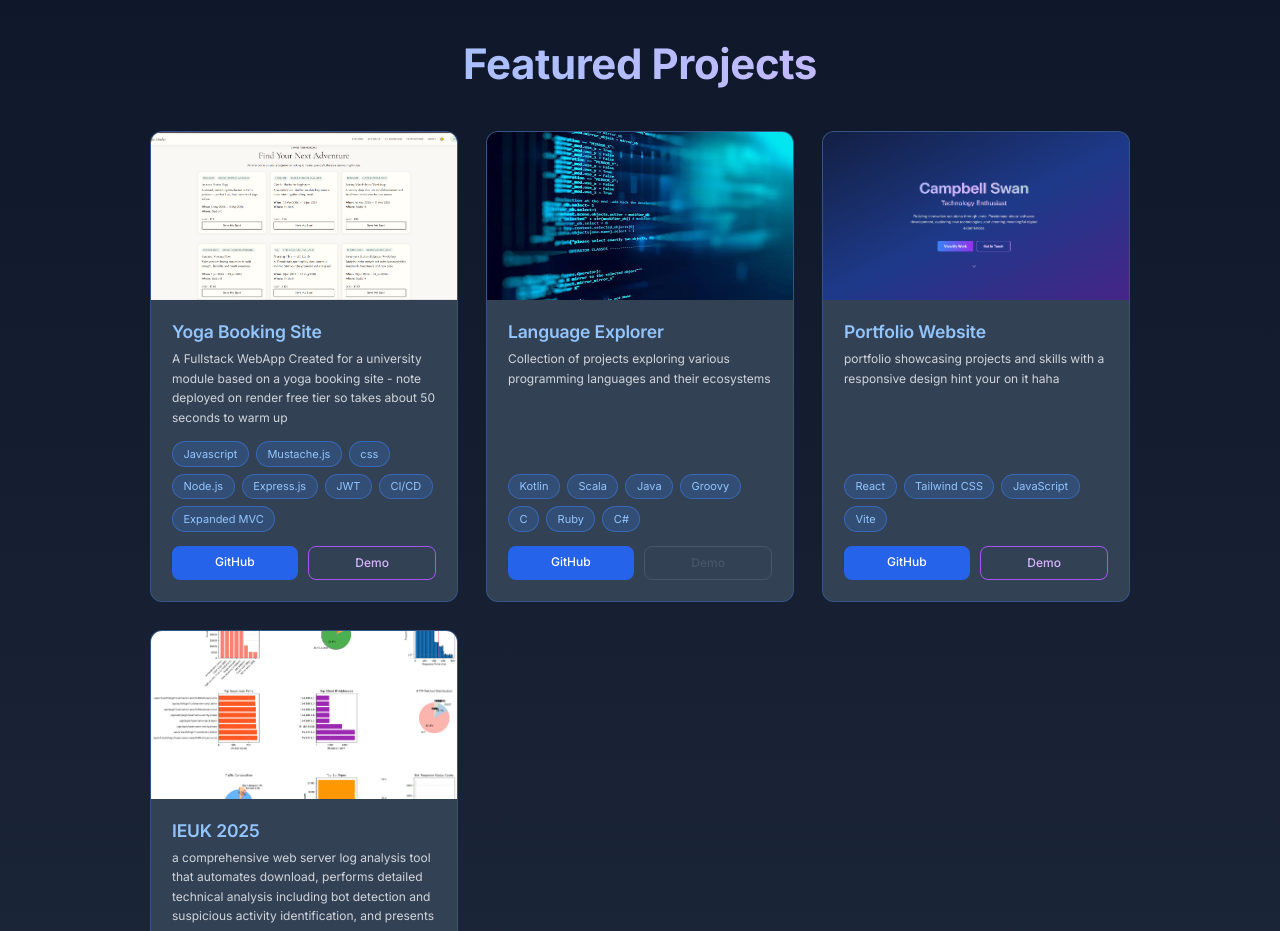
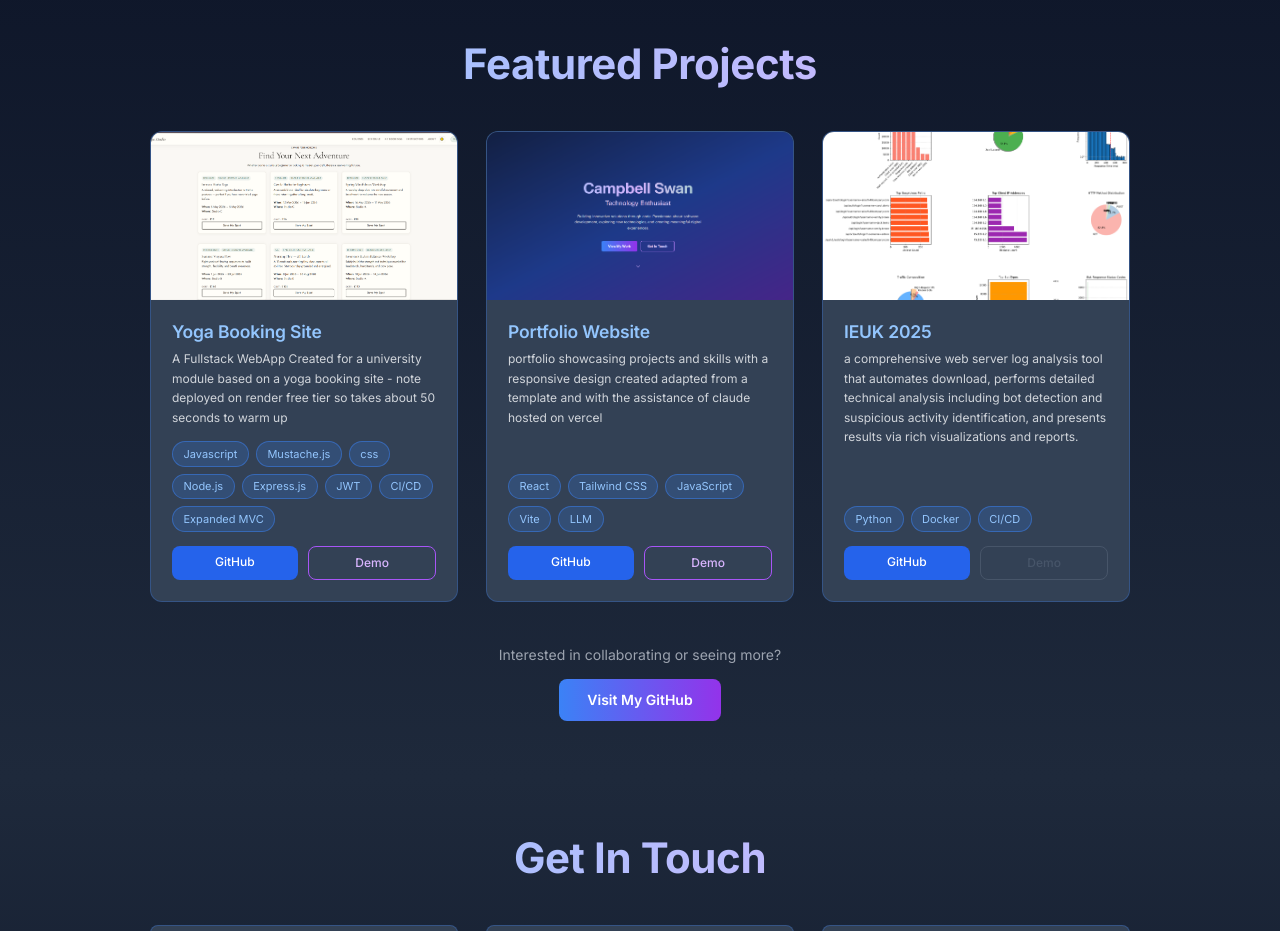
Before and after one commit to CSwan300/CampbellSwanPortfolio, a React (Vite) app: page / in a window 1280 px wide. Shown: the part 1540-2471 px from the top of the page. Built offline with nearby package versions, Linux system fonts and the light colour scheme; a web font is replaced by a local one.

Commit message:
Refactor project entries in projects.js
Updated project IDs and descriptions in projects.js.

```diff
--- a/src/data/projects.js
+++ b/src/data/projects.js
@@ -1,6 +1,6 @@
 export const projects = [
     {
-        id: 2,
+        id: 1,
         title: "Yoga Booking Site",
         description: "A Fullstack WebApp Created for a university module based on a yoga booking site - note deployed on render free tier so takes about 50 seconds to warm up ",
         technologies: ["Javascript", "Mustache.js", "css", "Node.js","Express.js","JWT","CI/CD","Expanded MVC"],
@@ -8,33 +8,22 @@ export const projects = [
         demo: "https://campbellswanwebdev2courseworklivedemo.onrender.com/",
         image: "./images/Yoga.png",
     },
-
-
     {
-        id: 3,
-        title: "Language Explorer",
-        description: "Collection of projects exploring various  programming languages and their ecosystems",
-        technologies: ["Kotlin", "Scala", "Java", "Groovy","C","Ruby","C#"],
-        github: "https://github.com/CSwan300/Random-Projects",
-        // no demo here
-        image: "./images/placeholder.png",
-    },
-    {
-        id: 4,
+        id: 2,
         title: "Portfolio Website",
-        description: "portfolio showcasing projects and skills with a responsive design hint your on it haha",
-        technologies: ["React", "Tailwind CSS", "JavaScript","Vite"],
+        description: "portfolio showcasing projects and skills with a responsive design created adapted from a template and with the assistance of claude hosted on vercel",
+        technologies: ["React", "Tailwind CSS", "JavaScript","Vite","LLM"],
         github: "https://github.com/CSwan300/CampbellSwanPortfolio",
         demo: "https://campbellswan.vercel.app/",
         image: "./images/website.png",
     },
     {
-        id: 6,
+        id: 3,
         title: "IEUK 2025",
         description: "a comprehensive web server log analysis tool that automates download, performs detailed technical analysis including bot detection and suspicious activity identification, and presents results via rich visualizations and reports." ,
         technologies: ["Python", "Docker", "CI/CD"],
         github: "https://github.com/CSwan300/PythonDataProjectTask",
-        // demo: "#",
+        // no demo
         image: "./images/log_analysis_report.png",
     },
 ];
```
